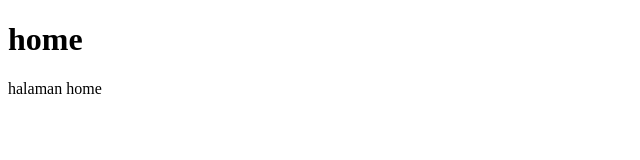
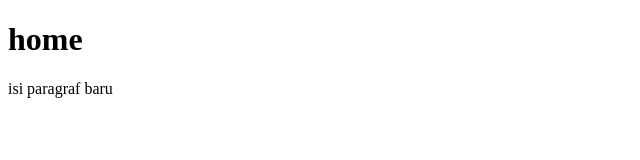
Before and after one commit to manusia-biasa630/git_testMR3, a plain HTML site: page index.html in a window 1280 px wide. Shown: the full height of the page, 0-640 px from the left. Drawn offline with Linux system fonts and the light colour scheme.

Commit message:
Update index.html
mengubah isi paragraf

```diff
--- a/index.html
+++ b/index.html
@@ -7,6 +7,6 @@
 </head>
 <body>
     <h1>home</h1>
-    <p>halaman home</p>
+    <p>isi paragraf baru</p>
 </body>
 </html>
```
